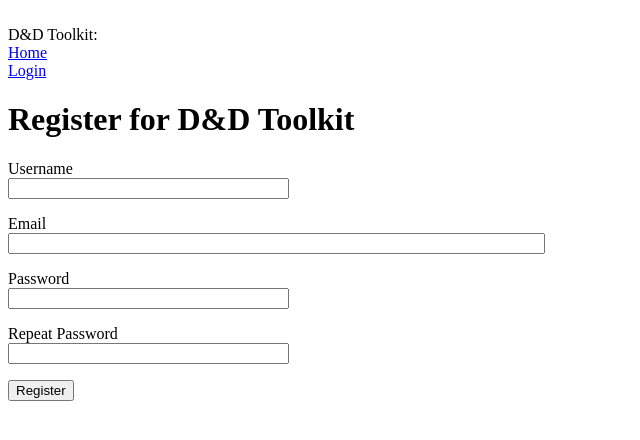
After one commit to shmcgrath/dnd-toolkit, a Flask app: page /register in a window 1280 px wide. The commit adds this page. Shown: the top 440 px of the page, without its empty margins (0-640 px from the left). Run offline with Flask 2, Linux system fonts and the light colour scheme; some libraries are stand-ins or nearby versions.

Commit message:
Add user registration
End of Flask Mega Tutorial Ch. 5

```diff
--- a/app/__init__.py
+++ b/app/__init__.py
@@ -2,10 +2,13 @@ from flask import Flask
 from config import Config
 from flask_sqlalchemy import SQLAlchemy
 from flask_migrate import Migrate
+from flask_login import LoginManager
 
 app = Flask(__name__)
 app.config.from_object(Config)
 db = SQLAlchemy(app)
 migrate = Migrate(app, db)
+login = LoginManager(app)
+login.login_view = 'login'
 
 from app import routes, models
--- a/app/forms.py
+++ b/app/forms.py
@@ -1,9 +1,28 @@
 from flask_wtf import FlaskForm
 from wtforms import StringField, PasswordField, BooleanField, SubmitField
-from wtforms.validators import DataRequired
+from wtforms.validators import DataRequired, ValidationError, Email, EqualTo
+from app.models import User
 
 class LoginForm(FlaskForm):
     username = StringField('Username', validators = [DataRequired()])
     password = PasswordField('Password', validators=[DataRequired()])
     remember_me = BooleanField('Remember Me')
     submit = SubmitField('Sign In')
+
+class RegistrationForm(FlaskForm):
+    username = StringField('Username', validators = [DataRequired()])
+    email = StringField('Email', validators = [DataRequired(), Email()])
+    password = PasswordField('Password', validators=[DataRequired()])
+    password_repeat = PasswordField('Repeat Password', validators=[DataRequired(),
+        EqualTo('password')])
+    submit = SubmitField('Register')
+
+    def validate_username(self, username):
+        user = User.query.filter_by(username=username.data).first()
+        if user is not None:
+            raise ValidationError('Please use a different username.')
+
+    def validate_email(self, email):
+        user = User.query.filter_by(email=email.data).first()
+        if user is not None:
+            raise ValidationError('Please user a different email address.')
--- a/app/routes.py
+++ b/app/routes.py
@@ -1,11 +1,14 @@
-from flask import render_template, flash, redirect, url_for
-from app import app
-from app.forms import LoginForm
+from flask import render_template, flash, redirect, url_for, request
+from app import app, db
+from app.forms import LoginForm, RegistrationForm
+from flask_login import current_user, login_user, logout_user, login_required
+from app.models import User
+from werkzeug.urls import url_parse
 
 @app.route('/')
 @app.route('/index')
+@login_required
 def index():
-    user = {'username': 'Sarah'}
     chars = [
         {
             'owner': {'username': 'Mo'},
@@ -16,13 +19,40 @@ def index():
             'body': 'Level 10 Cleric'
         }
     ]
-    return render_template('index.html', title='Home', user=user, chars=chars)
+    return render_template('index.html', title='Home', chars=chars)
 
 @app.route('/login', methods=['GET', 'POST'])
 def login():
+    if current_user.is_authenticated:
+        return redirect(url_for('index'))
     form = LoginForm()
     if form.validate_on_submit():
-        flash('Login requested for user {}, remember_me={}'.format (
-            form.username.data, form.remember_me.data))
+        user = User.query.filter_by(username=form.username.data).first()
+        if user is None or not user.check_password(form.password.data):
+            flash('Invalid username or password')
+            return redirect(url_for('login'))
+        login_user(user, remember=form.remember_me.data)
+        next_page = request.args.get('next')
+        if not next_page or url_parse(next_page).netloc != '':
+            next_page = url_for('index')
+        return redirect(next_page)
+    return render_template('login.html', title='Sign In', form=form)
+
+@app.route('/logout')
+def logout():
+    logout_user()
+    return redirect(url_for('index'))
+
+@app.route('/register', methods=['GET', 'POST'])
+def register():
+    if current_user.is_authenticated:
         return redirect(url_for('index'))
-    return render_template('login.html', title='Sign In', form=form)
+    form = RegistrationForm()
+    if form.validate_on_submit():
+        user = User(username=form.username.data, email=form.email.data)
+        user.set_password(form.password.data)
+        db.session.add(user)
+        db.session.commit()
+        flash('Congratulations, you are now a registered user!')
+        return redirect(url_for('login'))
+    return render_template('register.html', title='Register', form=form)
--- a/app/templates/base.html
+++ b/app/templates/base.html
@@ -27,7 +27,11 @@
 				<ul style="display: inline;">
 					<li>D&D Toolkit:</li>
 					<li><a href="{{ url_for('index') }}">Home</a></li>
+					{% if current_user.is_anonymous %}
 					<li><a href="{{ url_for('login') }}">Login</a></li>
+					{% else %}
+					<li><a href="{{ url_for('logout') }}">Logout</a></li>
+					{% endif %}
 				</ul>
 			</nav>
 			{% with messages = get_flashed_messages() %}
--- a/app/templates/index.html
+++ b/app/templates/index.html
@@ -1,7 +1,7 @@
 {% extends "base.html" %}
 
 {% block content %}
-	<h1>Hello, {{ user.username }}!</h1>
+	<h1>Hello, {{ current_user.username }}!</h1>
 	{% for char in chars %}
 	<div><p>{{ char.owner.username }} created: <b>{{ char.body }}</b></p></div>
 	{% endfor %}
--- a/app/templates/login.html
+++ b/app/templates/login.html
@@ -21,4 +21,5 @@
 		<p> {{ form.remember_me() }} {{ form.remember_me.label }}</p>
 		<p> {{ form.submit() }}</p>
 	</form>
+	<p>New User? <a href="{{ url_for('register') }}">Click to register.</a></p>
 {% endblock %}
--- /dev/null
+++ b/app/templates/register.html
@@ -0,0 +1,37 @@
+{% extends "base.html" %}
+
+{% block content %}
+	<h1>Register for D&D Toolkit</h1>
+	<form action="" method="post">
+		{{ form.hidden_tag() }}
+		<p>
+			{{ form.username.label}}<br>
+			{{ form.username(size=32) }}<br>
+			{% for error in form.username.errors %}
+			<span style="color: red;">[{{ error }}]</span>
+			{% endfor %}
+		</p>
+		<p>
+			{{ form.email.label}}<br>
+			{{ form.email(size=64) }}<br>
+			{% for error in form.email.errors %}
+			<span style="color: red;">[{{ error }}]</span>
+			{% endfor %}
+		</p>
+		<p>
+			{{ form.password.label}}<br>
+			{{ form.password(size=32) }}<br>
+			{% for error in form.password.errors %}
+			<span style="color: red;">[{{ error }}]</span>
+			{% endfor %}
+		</p>
+		<p>
+			{{ form.password_repeat.label}}<br>
+			{{ form.password_repeat(size=32) }}<br>
+			{% for error in form.password_repeat.errors %}
+			<span style="color: red;">[{{ error }}]</span>
+			{% endfor %}
+		</p>
+		<p>{{ form.submit() }}</p>
+	</form>
+{% endblock %}
```
Also changed, not shown: app/models.py (+14 -2 lines).
